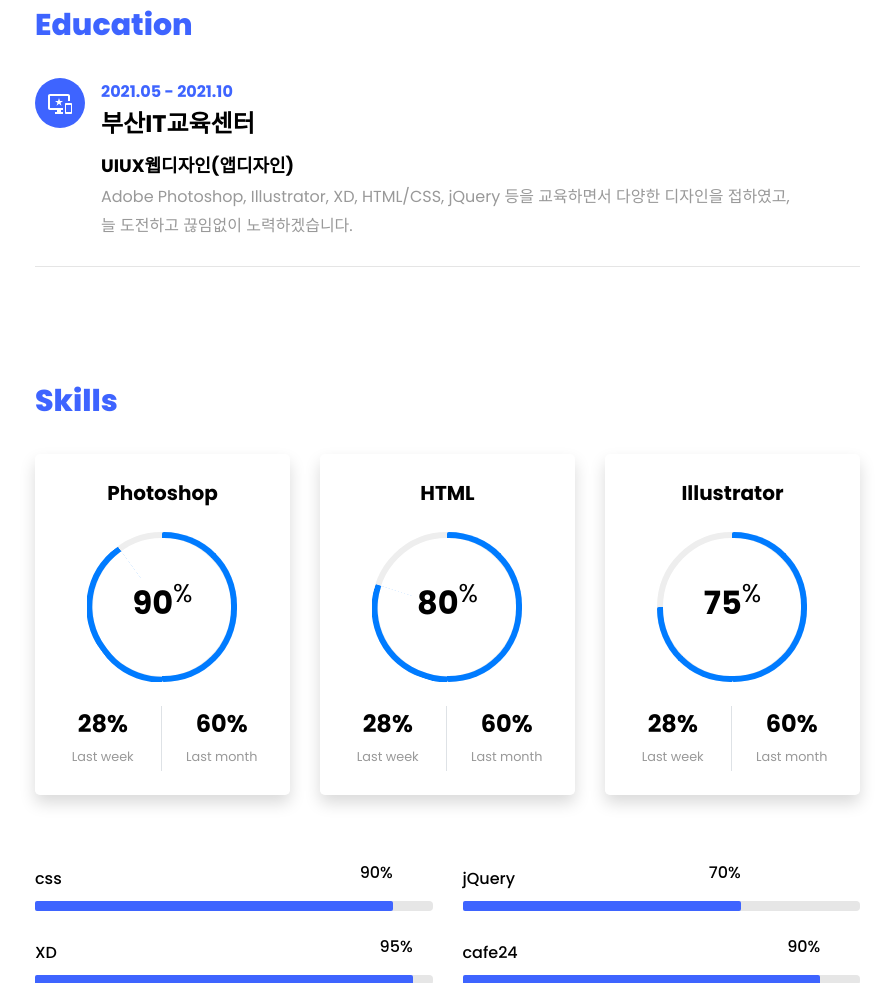
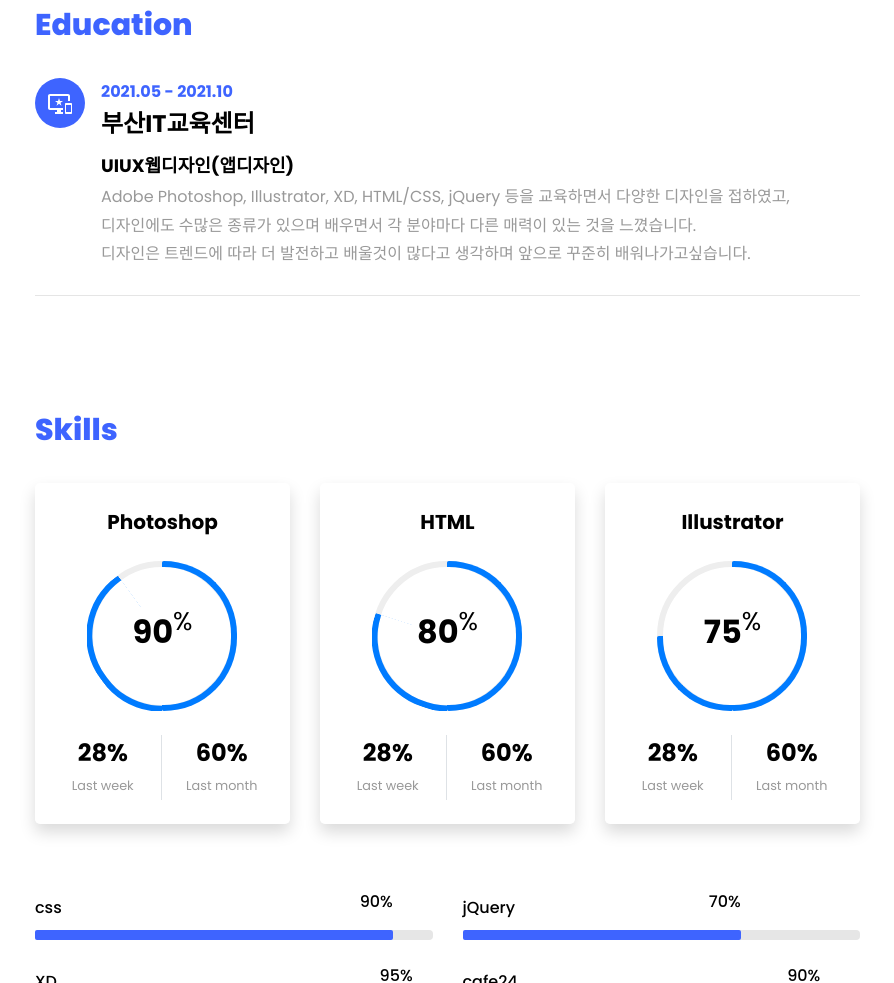
Before and after one commit to been1747/portfolio, a plain HTML site: page index.html in a window 1280 px wide. Shown: the part 1422-2405 px from the top of the page, without its empty margins (335-1229 px from the left). Drawn offline with Linux system fonts and the light colour scheme; files whose address does not match are found by name.

Commit message:
Update index.html

```diff
--- a/index.html
+++ b/index.html
@@ -133,7 +133,7 @@
 		    					<span class="date">2021.05 - 2021.10</span>
 		    					<h2>부산IT교육센터</h2>
 		    					<span class="position">UIUX웹디자인(앱디자인)</span>
-		    					<p>Adobe Photoshop, Illustrator, XD, HTML/CSS, jQuery 등을 교육하면서 다양한 디자인을 접하였고,<br> 늘 도전하고 끊임없이 노력하겠습니다.</p>
+		    					<p>Adobe Photoshop, Illustrator, XD, HTML/CSS, jQuery 등을 교육하면서 다양한 디자인을 접하였고,<br>디자인에도 수많은 종류가 있으며 배우면서 각 분야마다 다른 매력이 있는 것을 느꼈습니다.<br>디자인은 트렌드에 따라 더 발전하고 배울것이 많다고 생각하며 앞으로 꾸준히 배워나가고싶습니다.</p>
 	    					</div>
 	    				</div>
 
```
